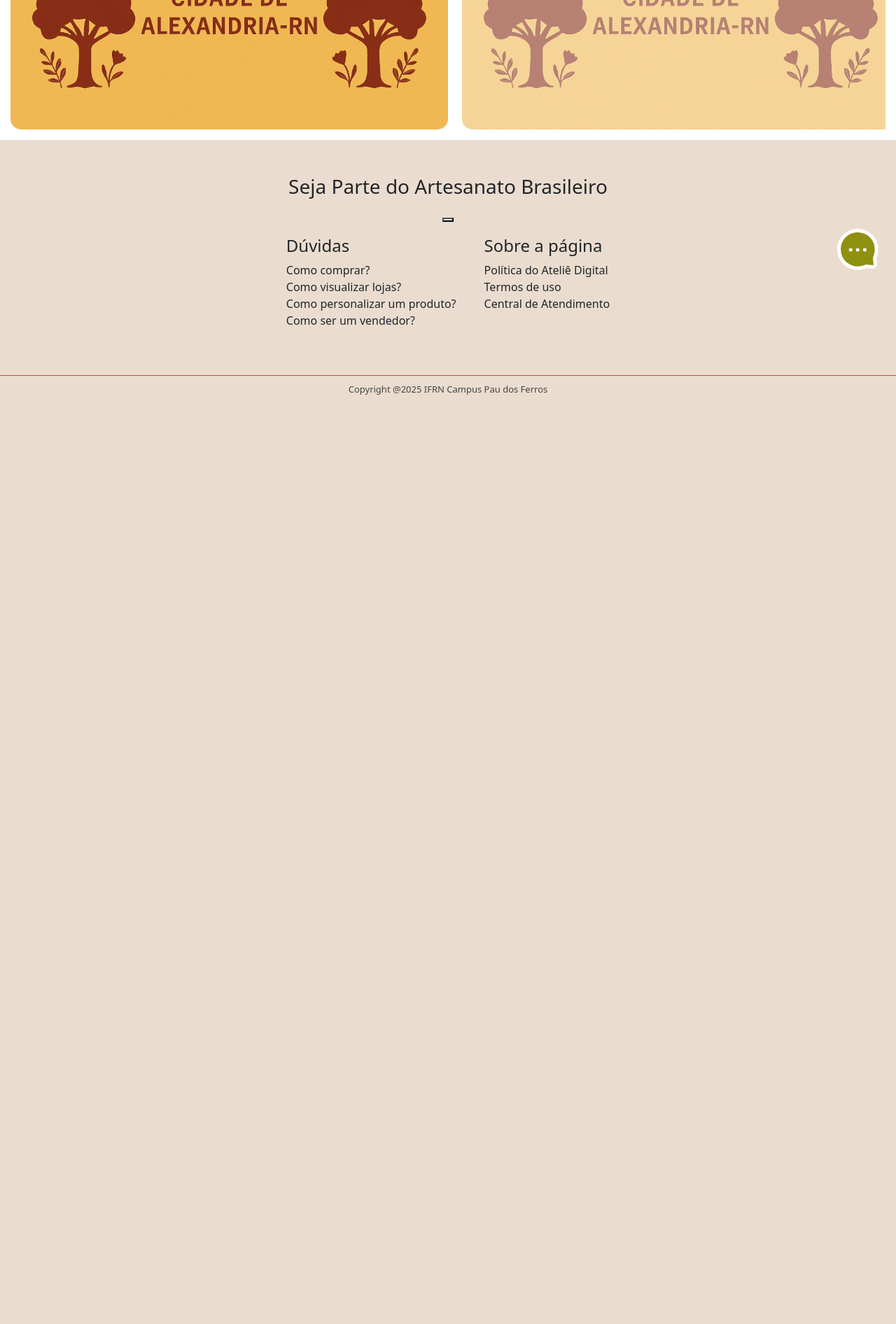
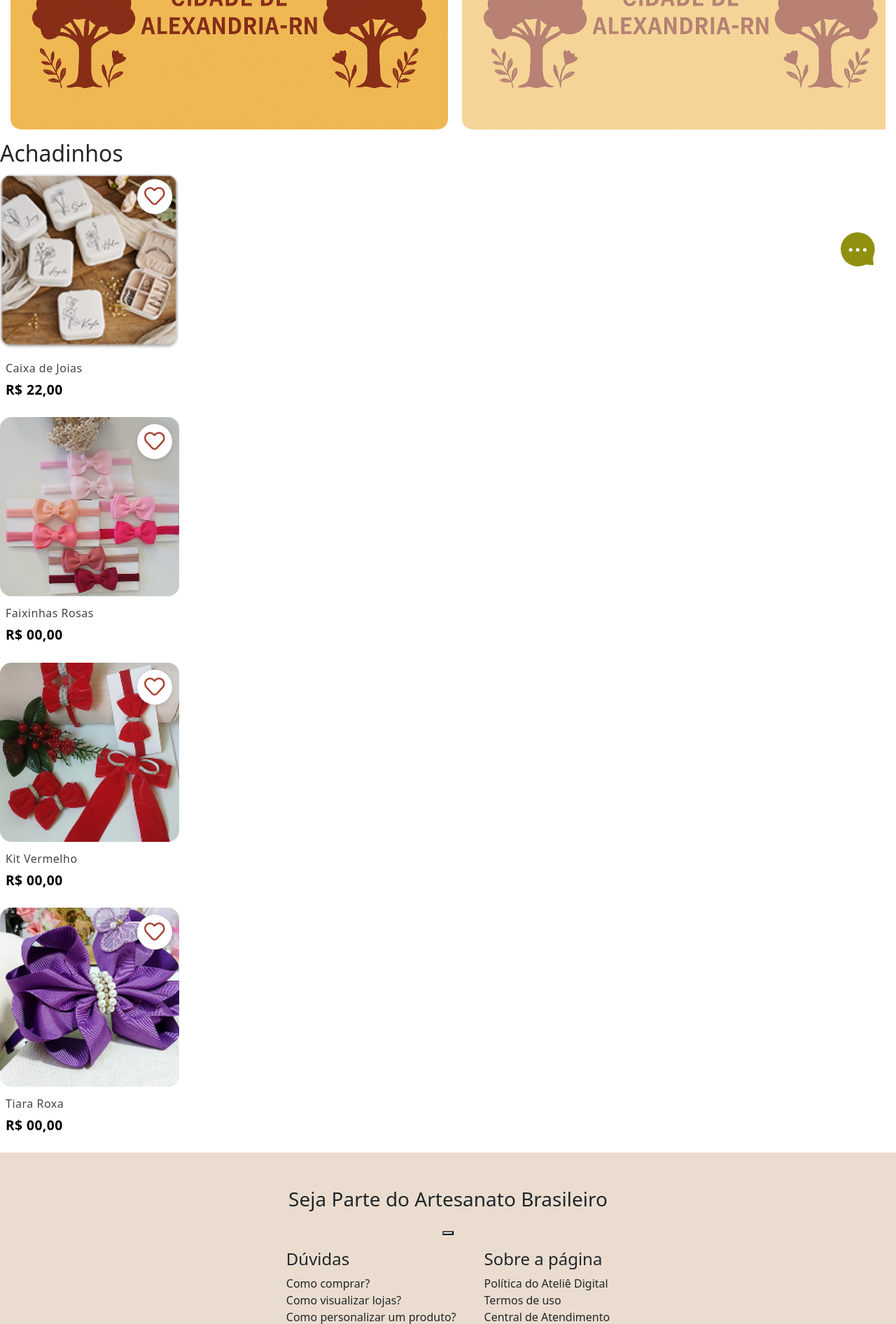
Before and after one commit to AroldoF/Atelie-Digital, a Django app: template templates/index.html in a window 1280 px wide. Shown: the part 389-2281 px from the top of the page at 70% size. Before the commit the page ends 972 px from the top, so only its background shows below. Run offline with Django 5.2, Linux system fonts and the light colour scheme; the template is opened without the code that fills it, so the values that code supplies are empty.

Commit message:
feat: ajustando componente card e adicionando ele na home

```diff
--- a/apps/products/templates/products/partials/card.html
+++ b/apps/products/templates/products/partials/card.html
@@ -1,13 +1,18 @@
 {% load static %}
+
+{% block style %}
+  <link rel="stylesheet" href="{% static 'css/partials/card.css' %}">
+{% endblock style %}
+
 <div class="card" style="width: 16rem;">
   <div id="areaImg">
-    <img src="{% static url %}" class="card-img-top img" alt="...">
-    <button id= "hard">
-      <img id="imgHard" src="{% static 'media/icons/favorite.svg'%}" alt="">
+    <img src="{% static url %}" class="card-img-top img" alt="{{ description }}">
+    <button id="hard">
+      <img id="imgHard" src="{% static 'media/icons/favorite.svg' %}" alt="">
     </button>
   </div>
   <div class="card-body">
-    <p id="description">{{description}}</p>
-    <p id="price">{{price}}</p>
+    <p id="description">{{ description }}</p>
+    <p id="price">{{ price }}</p>
   </div>
 </div>
--- a/templates/index.html
+++ b/templates/index.html
@@ -2,9 +2,6 @@
 {% block title %}Home{% endblock %}
 
 {% load static %}
-{% block style %}
-  <link rel="stylesheet" href="{% static 'css/card.css' %}">
-{% endblock style %}
 
 {% block main %}
 
@@ -13,4 +10,16 @@
 {% include "partials/advertisingCarousel.html" %}
 
 
+
+<section id="achadinhos">
+  <h2>Achadinhos</h2>
+  <div class="area-items">
+    {% include 'products/partials/card.html' with url='media/caixaDeJoias.png' description='Caixa de Joias' price='R$ 22,00' %}
+    {% include 'products/partials/card.html' with url='media/faixinhas_rosas.png' description='Faixinhas Rosas' price='R$ 00,00' %}
+    {% include 'products/partials/card.html' with url='media/kit_vermelho.png' description='Kit Vermelho' price='R$ 00,00' %}
+    {% include 'products/partials/card.html' with url='media/tiara_roxa.png' description='Tiara Roxa' price='R$ 00,00' %}
+  </div>
+</section>
+
+
 {% endblock main %}
```
Also changed, not shown: static/css/index.css (+7 -0 lines), apps/products/static/css/partials/card.css (renamed from apps/products/static/css/card.css).
